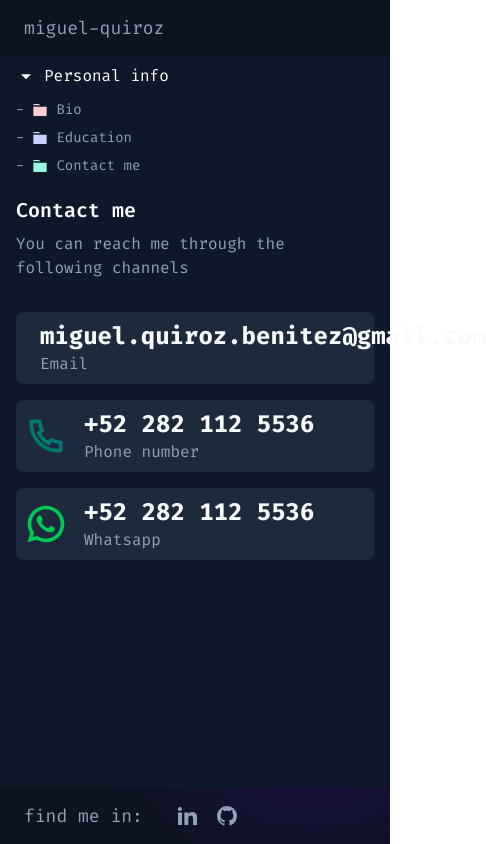
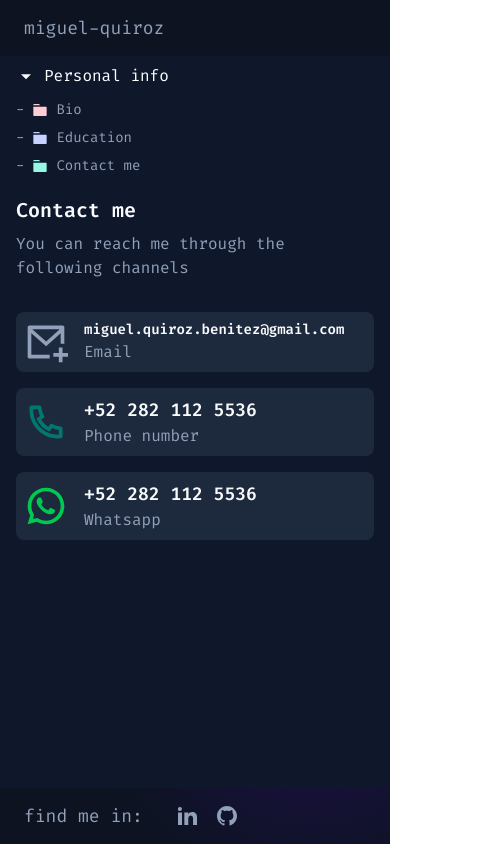
Before and after one commit to chinosoft-eng/portfolio, an Astro site: page /about-me/contact in a window 390 px wide. Shown: the whole page, 486 px wide, since content can reach past the window. Built offline with nearby package versions, Linux system fonts and the light colour scheme; Astro itself is replaced by a stand-in of ours.

Commit message:
feat: Add responsive design to contact me screen

```diff
--- a/src/pages/about-me/contact.astro
+++ b/src/pages/about-me/contact.astro
@@ -24,7 +24,7 @@ import AboutMeLayout from "./index.astro";
                         <a class="flex gap-4 items-center min-w-0" href="mailto:miguel.quiroz.benitez@gmail.com?subject=Interest%20on%20your%20profile&body=Hi%20Miguel%20I%20want%20to%20talk.">
                            <EmailIcon className="w-11 fill-foreground" />
                             <div>
-                                <h2 class="text-heading-foreground font-bold text-2xl">miguel.quiroz.benitez@gmail.com</h2>
+                                <h2 class="text-heading-foreground font-semibold text-sm md:text-2xl">miguel.quiroz.benitez@gmail.com</h2>
                                 <p class="text-foreground">Email</p>
                             </div>
                         </a>
@@ -35,7 +35,7 @@ import AboutMeLayout from "./index.astro";
                         <a class="flex gap-4 items-center min-w-0" aria-label="Call to miguel" href="tel:+522821125536" >
                             <PhoneIcon className="w-11 fill-teal-700" />
                             <div>
-                                <h2 class="text-heading-foreground font-bold text-2xl">+52 282 112 5536</h2>
+                                <h2 class="text-heading-foreground font-semibold text-lg md:text-2xl">+52 282 112 5536</h2>
                                 <p class="text-foreground">Phone number</p>
                             </div>
                         </a>
@@ -46,7 +46,7 @@ import AboutMeLayout from "./index.astro";
                         <a class="flex gap-4 items-center min-w-0" href="https://wa.me/2821125536?text=Hi%20Miguel%20I%20saw%20tu%20portfolio." aria-label="Send message to miguel through whatsapp">
                             <WhatsappIcon className="w-11 fill-green-500" />
                             <div>
-                                <h2 class="text-heading-foreground font-bold text-2xl">+52 282 112 5536</h2>
+                                <h2 class="text-heading-foreground font-semibold text-lg md:text-2xl">+52 282 112 5536</h2>
                                 <p class="text-foreground">Whatsapp</p>
                             </div>
                         </a>
```
